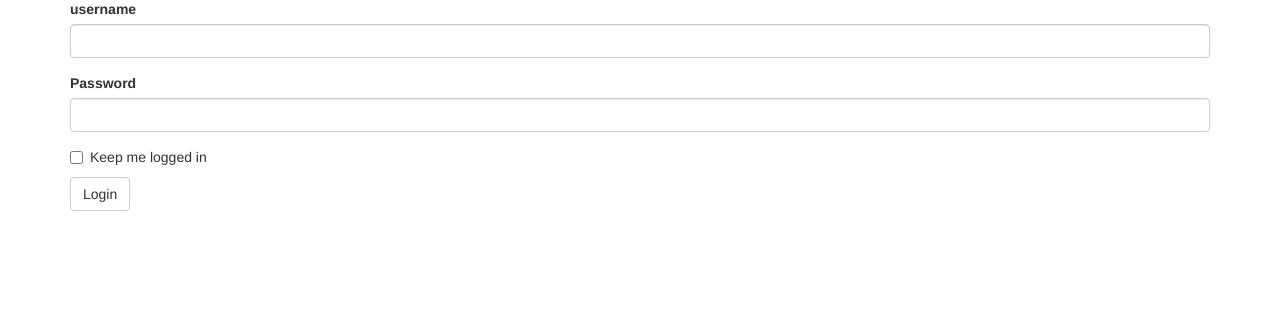
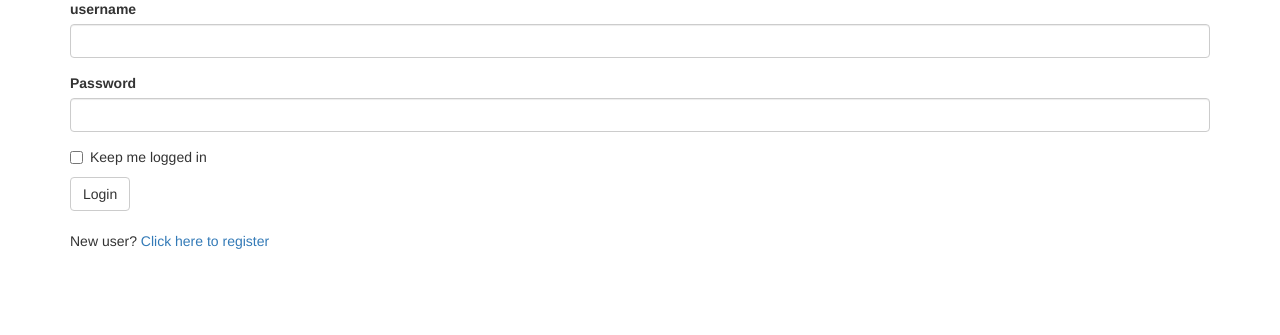
Before and after one commit to muturi254/Blog, a Flask app: page /login in a window 1280 px wide. Shown: the part 174-509 px from the top of the page. Run offline with Flask 2, Linux system fonts and the light colour scheme; parts of the project's set-up code (start-up, migrations or seed data) failed here and were passed over; some libraries are stand-ins or nearby versions.

Commit message:
updated templates

```diff
--- a/app/auth/views.py
+++ b/app/auth/views.py
@@ -1,17 +1,38 @@
-from flask import render_template
+from flask import render_template, redirect, url_for, request, flash
 from . import auth
 from .forms import LoginForm, RegisterForm
 from ..models import User
+from flask_login import login_user, logout_user, login_required
+from .. import db
 
 @auth.route('/login', methods=['GET', 'POST'])
 def login():
     login = LoginForm()
     if  login.validate_on_submit():
-        user = User.query.filter_by(email = login.email.data).first()
+        user = User.query.filter_by(username = login.username.data).first()
+
+        if user is not None and user.verify_password(login.password.data):
+            login_user(user, login.remember_me.data)
+            return redirect(request.args.get('next') or url_for('main.index'))
+
+        flash('Invalid username or password.')
     return render_template('auth/login.html', login = login, active = 'login')
 
 
 @auth.route('/signup', methods= ['GET', 'POST'])
 def signup():
     signup = RegisterForm()
+    if signup.validate_on_submit():
+        user = User(firstname = signup.firstname.data, lastname = signup.lastname.data, username= signup.username.data, email = signup.email.data, password = signup.password.data)
+        db.session.add(user)
+        db.session.commit()
+        return redirect(url_for('auth.login'))
+    flash('New user created enter credentials.')
+
     return render_template('auth/signup.html', signup= signup, active = 'signup')
+
+@auth.route('/logout')
+@login_required
+def logout():
+    logout_user()
+    return redirect(url_for('main.index'))
--- a/app/templates/auth/login.html
+++ b/app/templates/auth/login.html
@@ -5,5 +5,12 @@
         <h1>LOG IN</h1>
         <hr>
         {{ wtf.quick_form(login)}}
+        <br>
+        <p>
+            New user?
+            <a href="{{ url_for('auth.signup') }}">
+                Click here to register
+            </a>
+        </p>
     </div>
 {%endblock%}
--- a/app/templates/includes/_navbar.html
+++ b/app/templates/includes/_navbar.html
@@ -17,8 +17,12 @@
             <li class="{% if active=='contact' %}active{%endif %}"><a href="/contact">Contact</a></li>
           </ul>
           <ul class="nav navbar-nav navbar-right">
-            <li class="{% if active=='login' %}active{%endif %}"><a href="/login">Login</a></li>
-            <li class="{% if active=='signup' %}active{%endif %}"><a href="/signup">Sign up</a></li>
+            {% if current_user.is_authenticated%}
+              <li class="{% if active=='login' %}active{%endif %}"><a href="{{ url_for('auth.logout') }}">Logout</a></li>
+            {% else %}
+              <li class="{% if active=='login' %}active{%endif %}"><a href="/login">Login</a></li>
+              <li class="{% if active=='signup' %}active{%endif %}"><a href="/signup">Sign up</a></li>
+            {% endif %}
           </ul>
         </div><!--/.nav-collapse -->
       </div>
```
